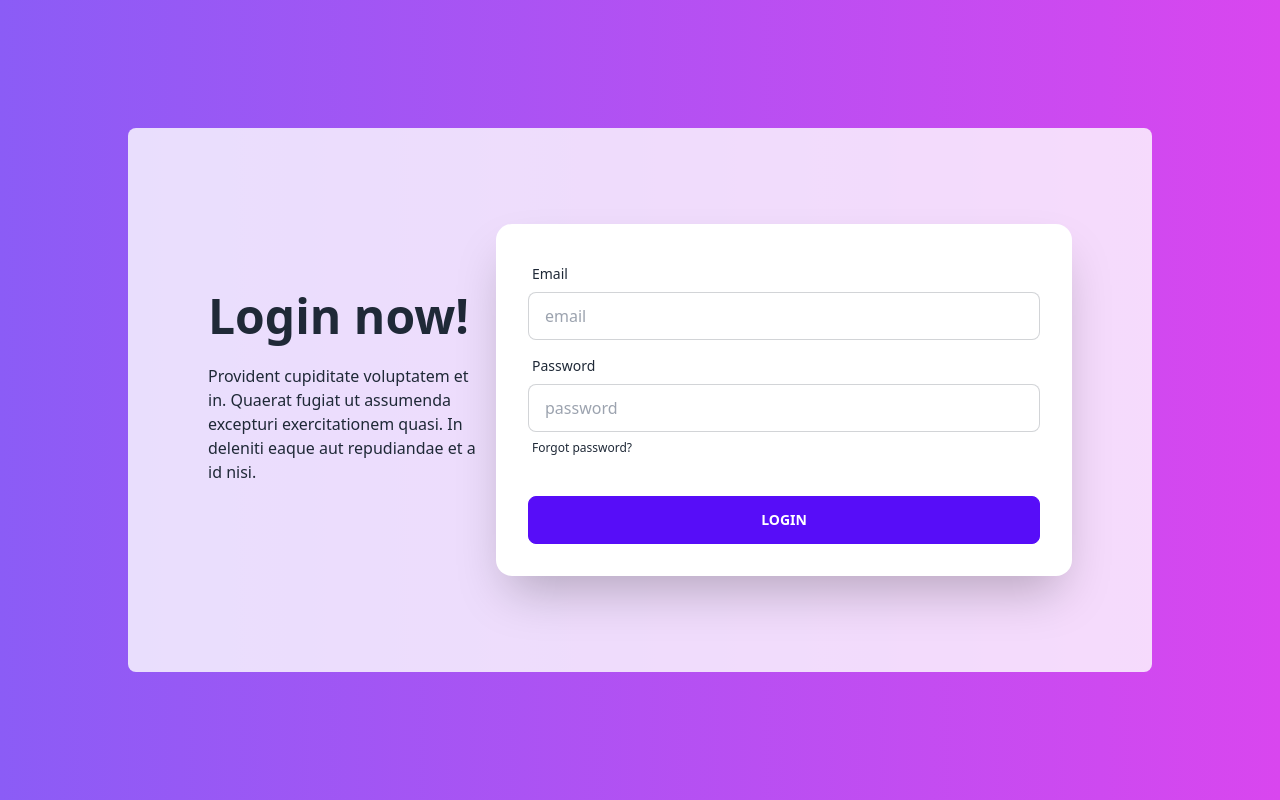
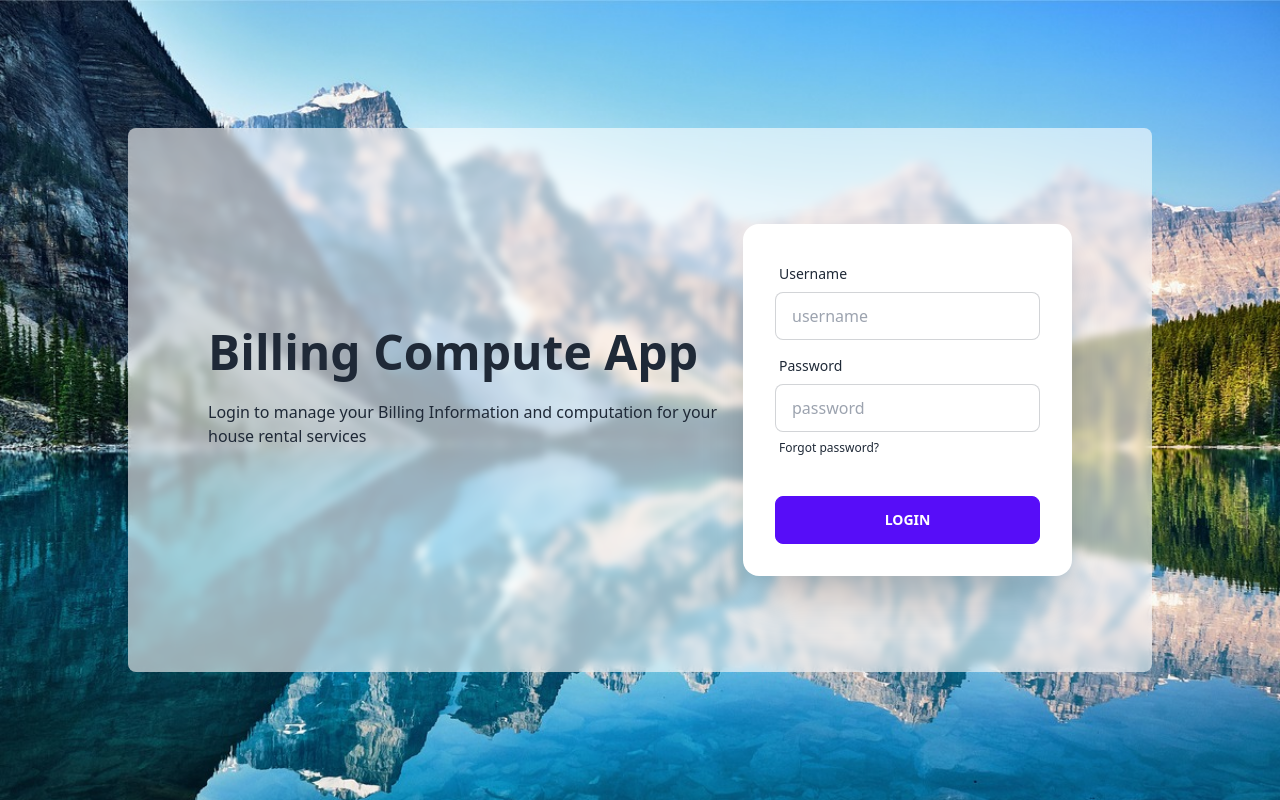
Before and after one commit to lhes23/bill-app, a Next.js app: page / in a window 1280 px wide. Built offline with nearby package versions, Linux system fonts and the light colour scheme.

Commit message:
add bg wallpaper

```diff
--- a/src/components/LoginForm.jsx
+++ b/src/components/LoginForm.jsx
@@ -10,43 +10,47 @@ const LoginForm = () => {
 
   const submitHandler = async (e) => {
     e.preventDefault()
-    axios
-      .post("/api/login", { username, password })
-      .then((res) => {
-        if (res.status >= 300) {
+    // axios
+    //   .post("/api/login", { username, password })
+    //   .then((res) => {
+    //     if (res.status >= 300) {
     //       // setError(res.message)
     //       // return
-          console.log({ status: res.status, data: res.data })
-        }
+    // console.log({ status: res.status, data: res.data })
+    // }
     //     // router.push("/dashboard/")
-      })
-      .catch((err) => console.log(err))
+    // })
+    // .catch((err) => console.log(err))
+
+    console.log({ username, password })
   }
   return (
     <>
       <div
-        className="hero py-20 w-4/5 rounded-lg bg-white/80 absolute top-1/2 left-1/2 transform -translate-x-1/2 -translate-y-1/2
+        className="hero py-20 w-4/5 rounded-lg backdrop-blur-sm bg-white/60 absolute top-1/2 left-1/2 transform -translate-x-1/2 -translate-y-1/2
 "
       >
         <div className="hero-content flex-col lg:flex-row lg:px-20">
           <div className="text-center lg:text-left">
-            <h1 className="text-5xl font-bold">Login now!</h1>
+            <h1 className="text-5xl font-bold">Billing Compute App</h1>
             <p className="py-6">
-              Provident cupiditate voluptatem et in. Quaerat fugiat ut assumenda
-              excepturi exercitationem quasi. In deleniti eaque aut repudiandae
-              et a id nisi.
+              Login to manage your Billing Information and computation for your
+              house rental services
             </p>
           </div>
+          <form onSubmit={submitHandler}>
             <div className="card flex-shrink-0 w-full max-w-xl shadow-2xl bg-base-100">
               <div className="card-body">
                 <div className="form-control">
                   <label className="label">
-                  <span className="label-text">Email</span>
+                    <span className="label-text">Username</span>
                   </label>
                   <input
                     type="text"
-                  placeholder="email"
+                    placeholder="username"
                     className="input input-bordered"
+                    value={username}
+                    onChange={(e) => setUsername(e.target.value)}
                   />
                 </div>
                 <div className="form-control">
@@ -54,9 +58,11 @@ const LoginForm = () => {
                     <span className="label-text">Password</span>
                   </label>
                   <input
-                  type="text"
+                    type="password"
                     placeholder="password"
                     className="input input-bordered"
+                    value={password}
+                    onChange={(e) => setPassword(e.target.value)}
                   />
                   <label className="label">
                     <a href="#" className="label-text-alt link link-hover">
@@ -65,10 +71,15 @@ const LoginForm = () => {
                   </label>
                 </div>
                 <div className="form-control mt-6">
-                <button className="btn btn-primary">Login</button>
+                  <input
+                    type="submit"
+                    className="btn btn-primary"
+                    value="Login"
+                  />
                 </div>
               </div>
             </div>
+          </form>
         </div>
       </div>
     </>
--- a/src/pages/index.tsx
+++ b/src/pages/index.tsx
@@ -20,7 +20,8 @@ export default function Home() {
         <meta name="viewport" content="width=device-width, initial-scale=1" />
         <link rel="icon" href="/favicon.ico" />
       </Head>
-      <main className="bg-gradient-to-r from-violet-500 to-fuchsia-500 min-h-screen">
+      {/* <main className="bg-gradient-to-r from-violet-500 to-fuchsia-500 min-h-screen"> */}
+      <main className="bg-[url('/assets/imgs/home-bg.jpg')] bg-fixed bg-cover min-h-screen">
         <div className="">
           <LoginForm />
         </div>
```
Also changed, not shown: public/assets/imgs/home-bg.jpg (added). Lines whose indentation alone changed are shown as unchanged.
